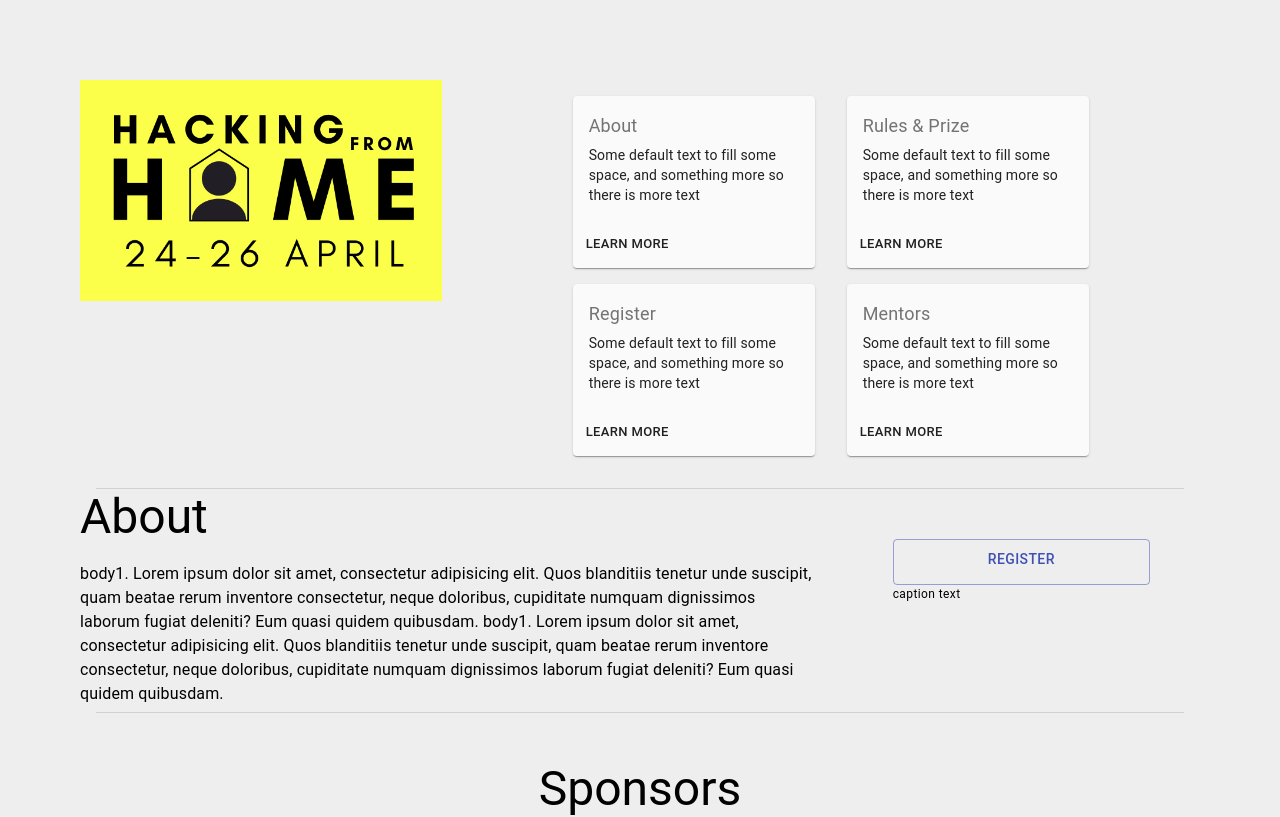
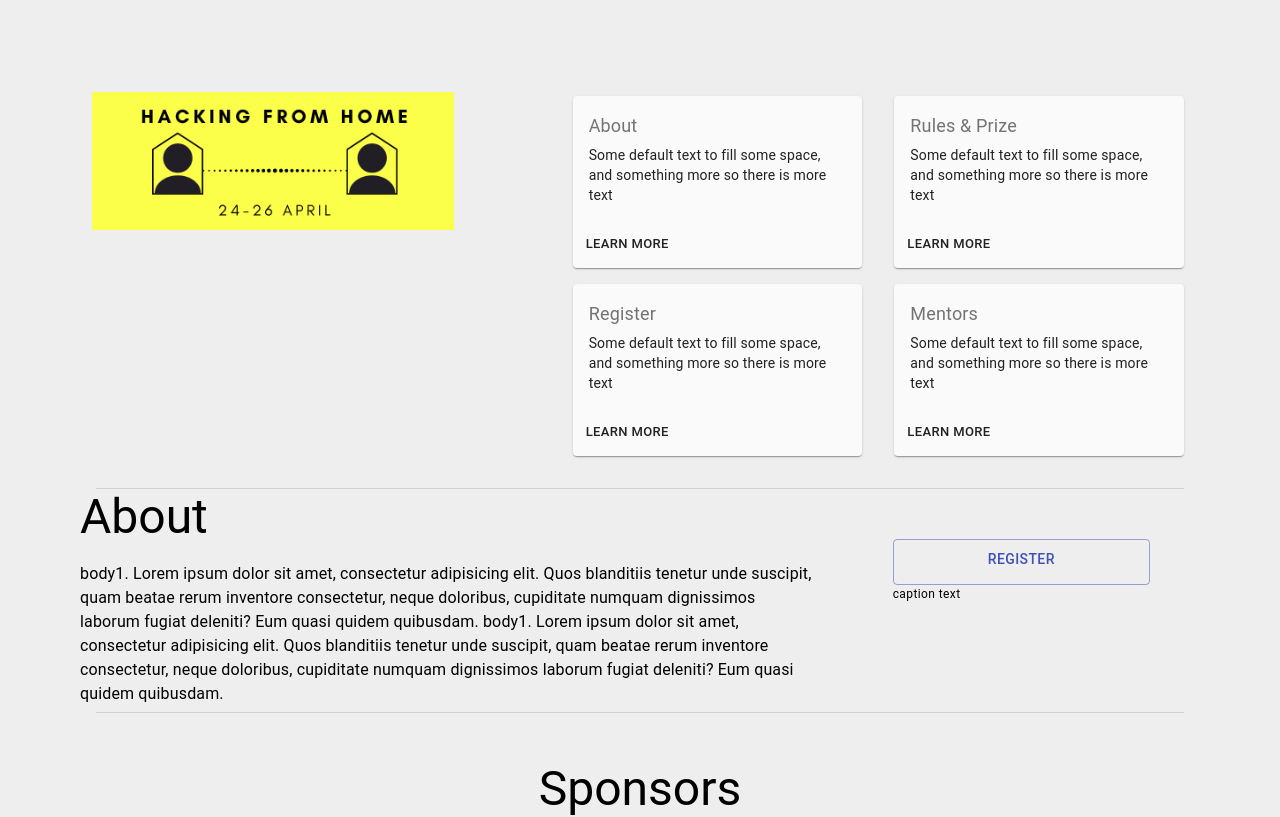
Before and after one commit to hackingfromhome/hackingfromhome.github.io, a React (Create React App) app: page / in a window 1280 px wide. Shown: the top 817 px of the page. Built offline with nearby package versions, Linux system fonts and the light colour scheme.

Commit message:
Change padding, margin and change banner

```diff
--- a/src/home.jsx
+++ b/src/home.jsx
@@ -321,7 +321,9 @@ const useStyles = makeStyles(theme => ({
     color: theme.palette.text.secondary
   },
   headerLogo: {
-    width: "80%"
+    width: "80%",
+    height: "fit - content",
+    padding: "inherit"
   },
   sponsorLogo: {
     width: "100px"
@@ -349,7 +351,7 @@ const Home = () => {
         <Grid item xs={5}>
           <img src={logo} className={classes.headerLogo} />
         </Grid>
-        <Grid item xs={6} className={classes.rightMenu}>
+        <Grid item xs={7} className={classes.rightMenu}>
           <Box className={classes.headerLine}>
             <HeaderItem
               title="About"
```
Also changed, not shown: src/banner.png.
